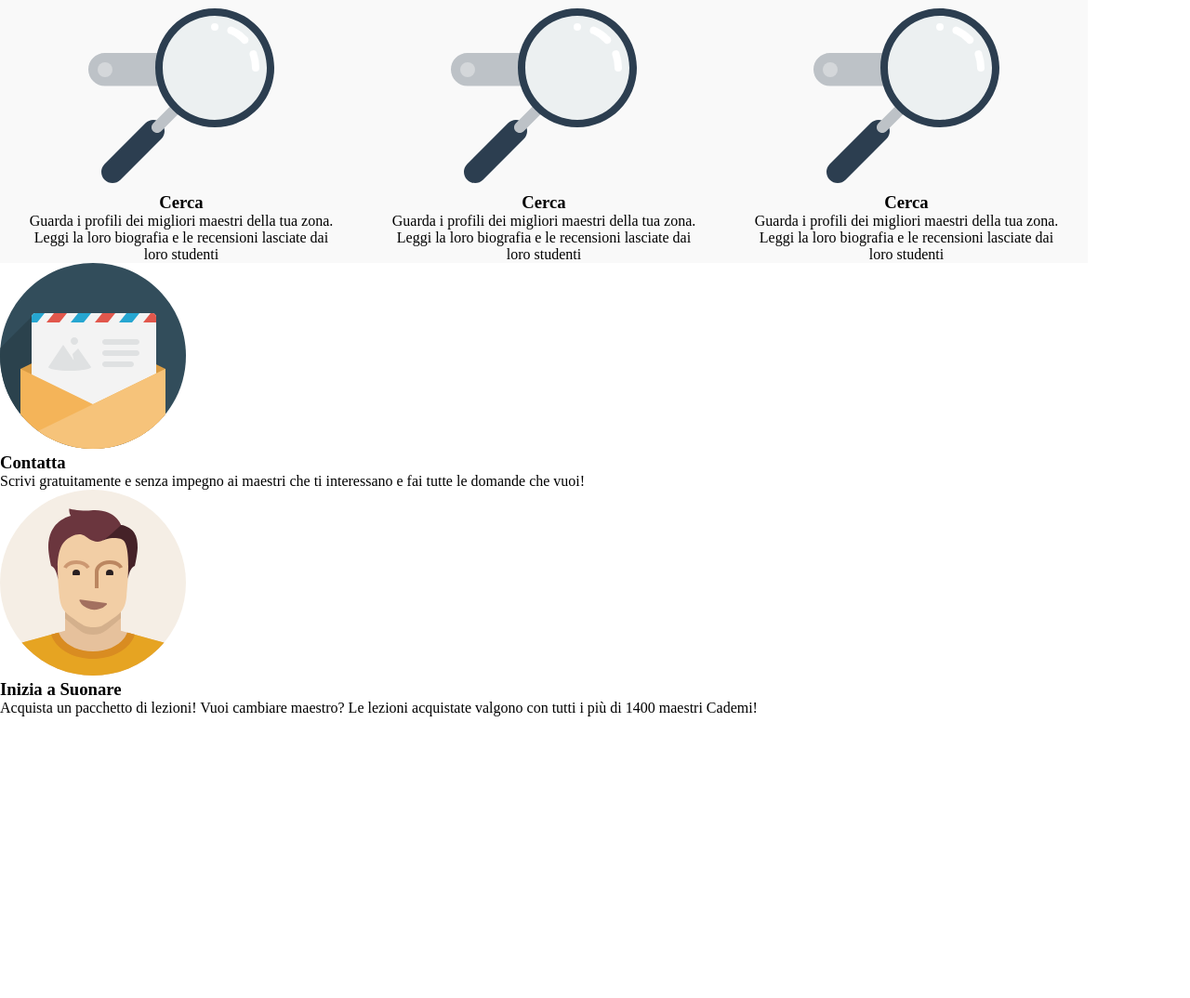
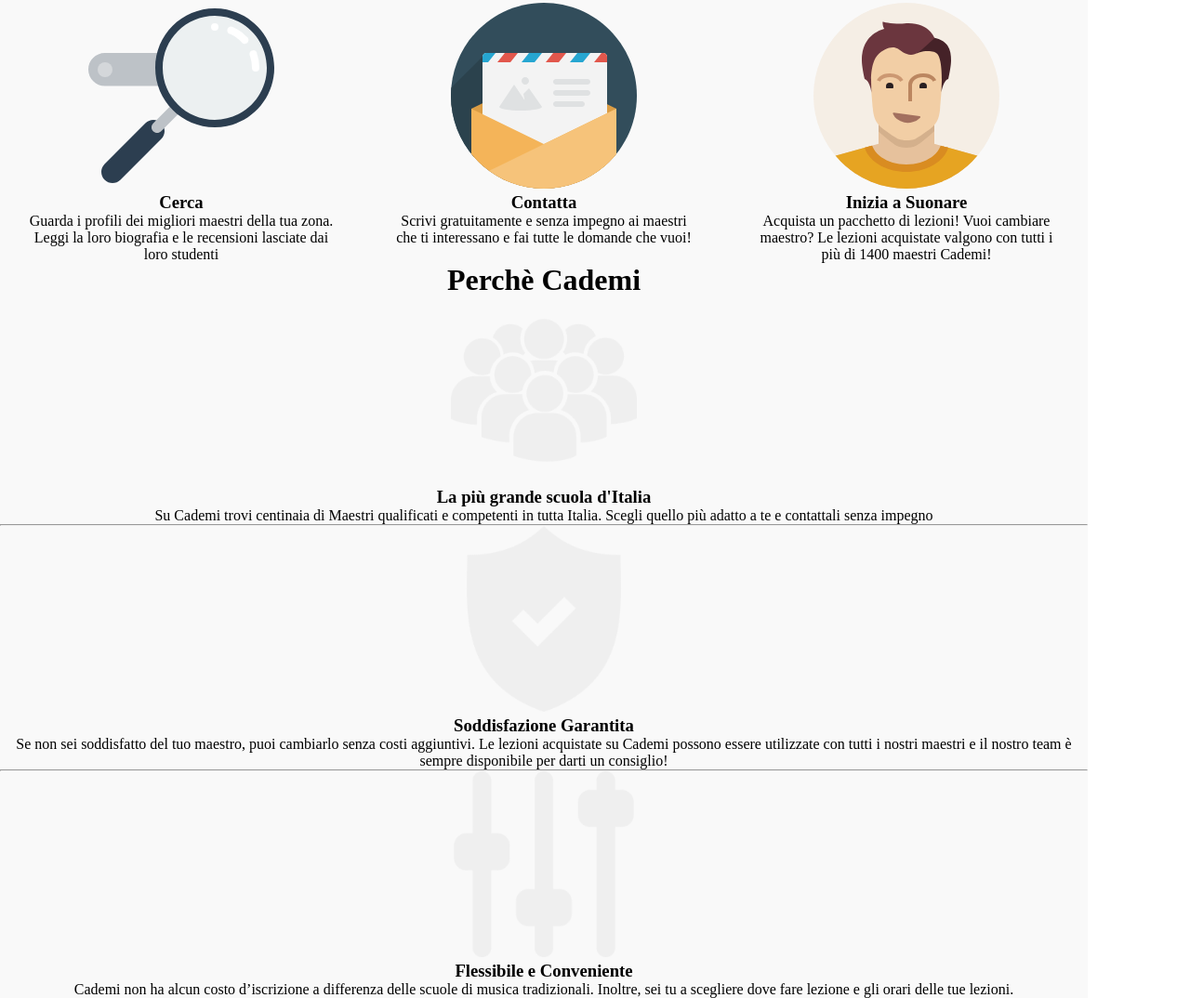
Before and after one commit to mauriziogiuffredi91/html-css-resp-wannabe-12bool, a plain HTML site: page index.html in a window 1280 px wide. Shown: the part 329-1403 px from the top of the page at 93% size. Before the commit the page ends 1100 px from the top, so only its background shows below. Drawn offline with Linux system fonts and the light colour scheme.

Commit message:
add middle part

```diff
--- a/index.html
+++ b/index.html
@@ -120,19 +120,18 @@
         <div class="container">
           <div class="col-md-12">
 
-            <img src="img/search.svg" alt="">
+            <img src="img/letter.svg" alt="">
 
 
           </div>
 
           <div class="col-md-12">
 
-            <h3>Cerca</h3>
+            <h3>Contatta</h3>
             <p>
 
-              Guarda i profili dei migliori maestri della tua zona.
-              Leggi la loro biografia e le recensioni lasciate dai loro studenti
-
+              Scrivi gratuitamente e senza impegno ai maestri che ti interessano
+              e fai tutte le domande che vuoi!
 
             </p>
 
@@ -147,19 +146,19 @@
         <div class="container">
           <div class="col-md-12">
 
-            <img src="img/search.svg" alt="">
+            <img src="img/male.svg" alt="">
 
 
           </div>
 
           <div class="col-md-12">
 
-            <h3>Cerca</h3>
+            <h3>Inizia a Suonare</h3>
+
             <p>
-
-              Guarda i profili dei migliori maestri della tua zona.
-              Leggi la loro biografia e le recensioni lasciate dai loro studenti
-
+              Acquista un pacchetto di lezioni! Vuoi cambiare maestro?
+              Le lezioni acquistate valgono con tutti i più
+              di 1400 maestri Cademi!
 
             </p>
 
@@ -210,27 +209,11 @@
 
 
 
-      <div class="row">
-
-        <div class="left">
 
 
-        </div>
-        <div class="central">
-          <img src="img/letter.svg" alt="">
-          <h3>Contatta</h3>
-          Scrivi gratuitamente e senza impegno ai maestri che ti interessano e fai tutte le domande che vuoi!
-        </div>
-        <div class="right">
-          <img src="img/male.svg" alt="">
-          <h3>Inizia a Suonare</h3>
-          Acquista un pacchetto di lezioni! Vuoi cambiare maestro? Le lezioni acquistate valgono con tutti i più di 1400 maestri Cademi!
-        </div>
-      </div>
 
+    <div id="why" class="container grey">
 
-    <!-- <div id="why" class="container grey">
-      <div class="row">
         <h1>Perchè Cademi</h1>
         <div class="first">
           <img src="img/icon/profile.png" alt="">
@@ -249,8 +232,8 @@
           <h3>Flessibile e Conveniente</h3>
           Cademi non ha alcun costo d’iscrizione a differenza delle scuole di musica tradizionali. Inoltre, sei tu a scegliere dove fare lezione e gli orari delle tue lezioni.
         </div>
-      </div>
-    </div> -->
+
+    </div>
 
 
   </body>
```
